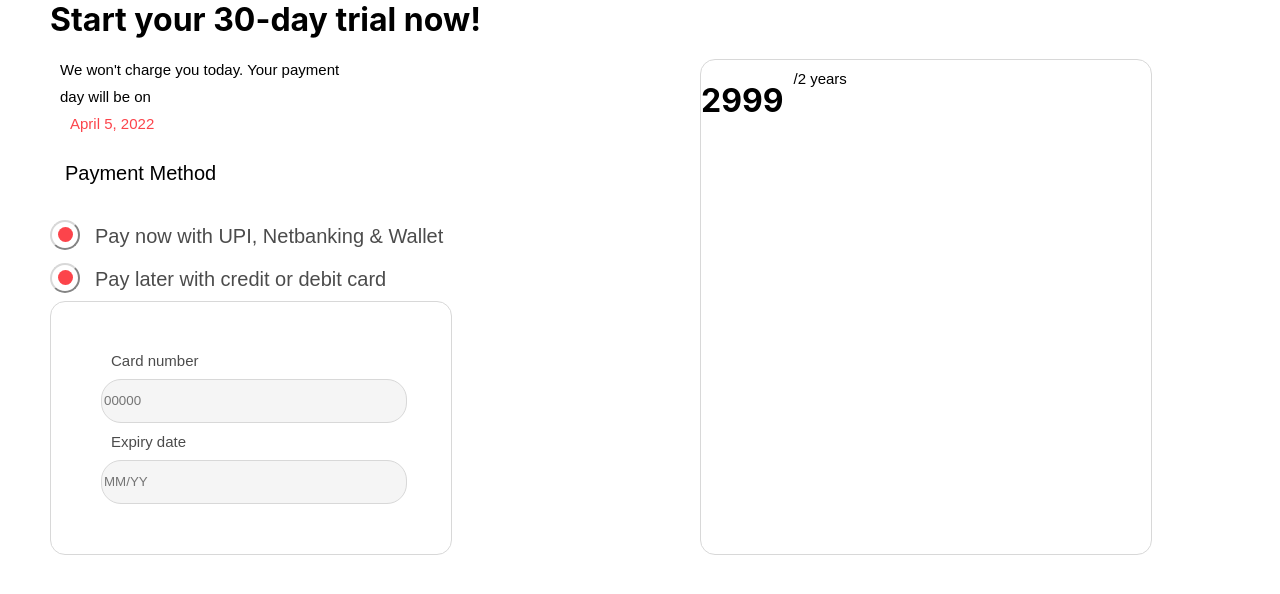
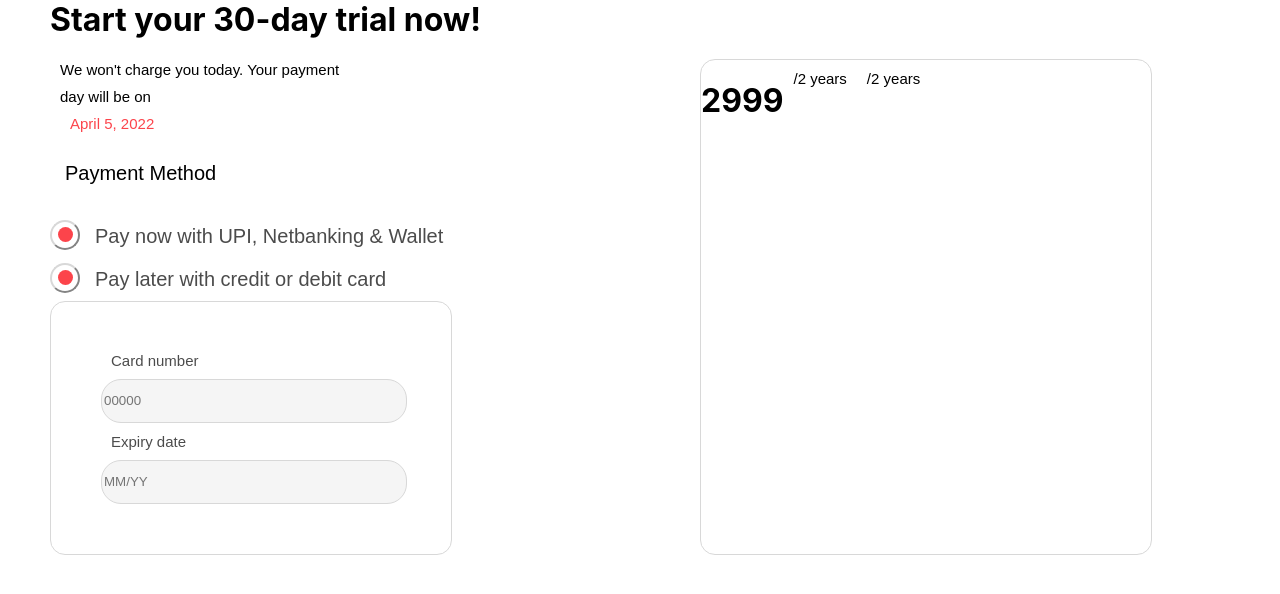
Before and after one commit to sazzad9911/simira-club-ui, a React (Create React App) app: page /Checkout in a window 1280 px wide. Shown: the part 168-762 px from the top of the page. Built offline with nearby package versions, Linux system fonts and the light colour scheme; no server answers.

Commit message:
Update Checkout.js

```diff
--- a/src/Screens/Checkout.js
+++ b/src/Screens/Checkout.js
@@ -36,6 +36,7 @@ function Checkout() {
             <div className="CheckoutRightBody">
                 <h1>2999</h1>
                 <p>/2 years</p>
+                <p>/2 years</p>
             </div>
         </div>
     );
```
